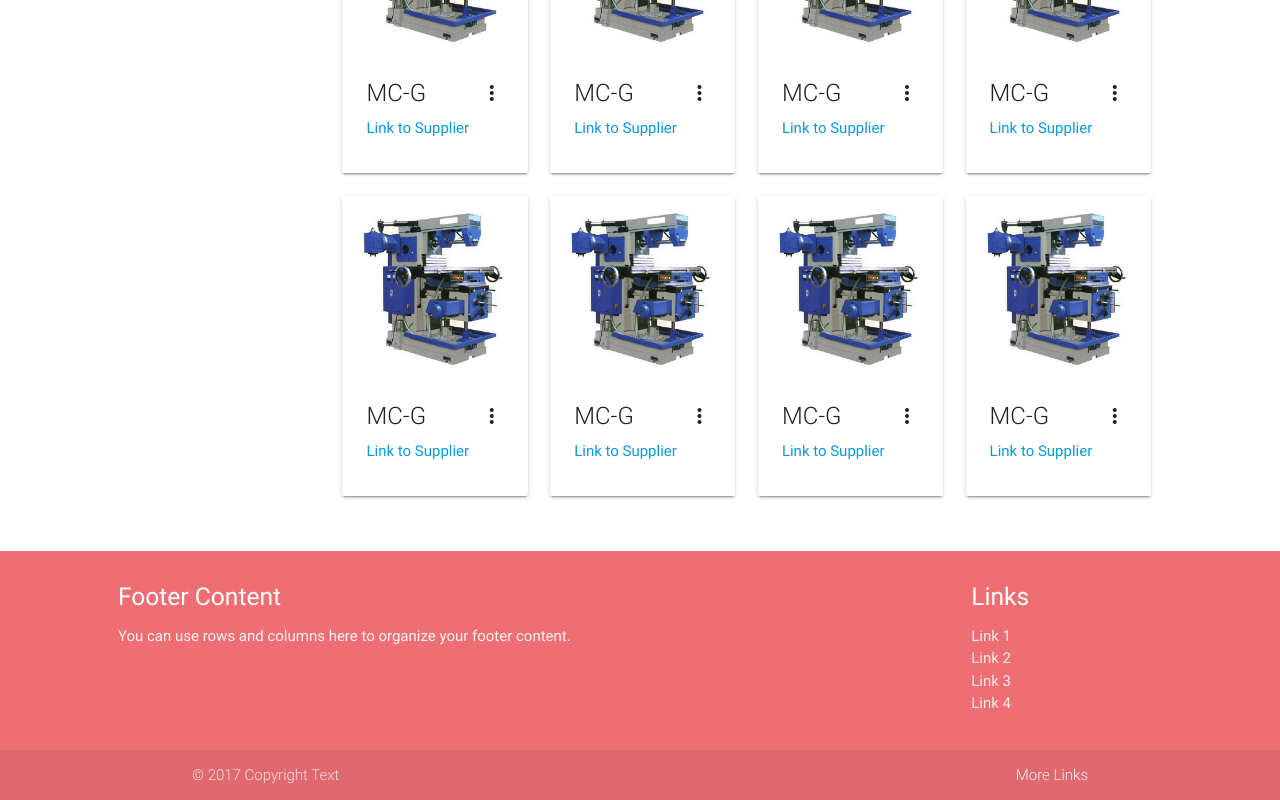
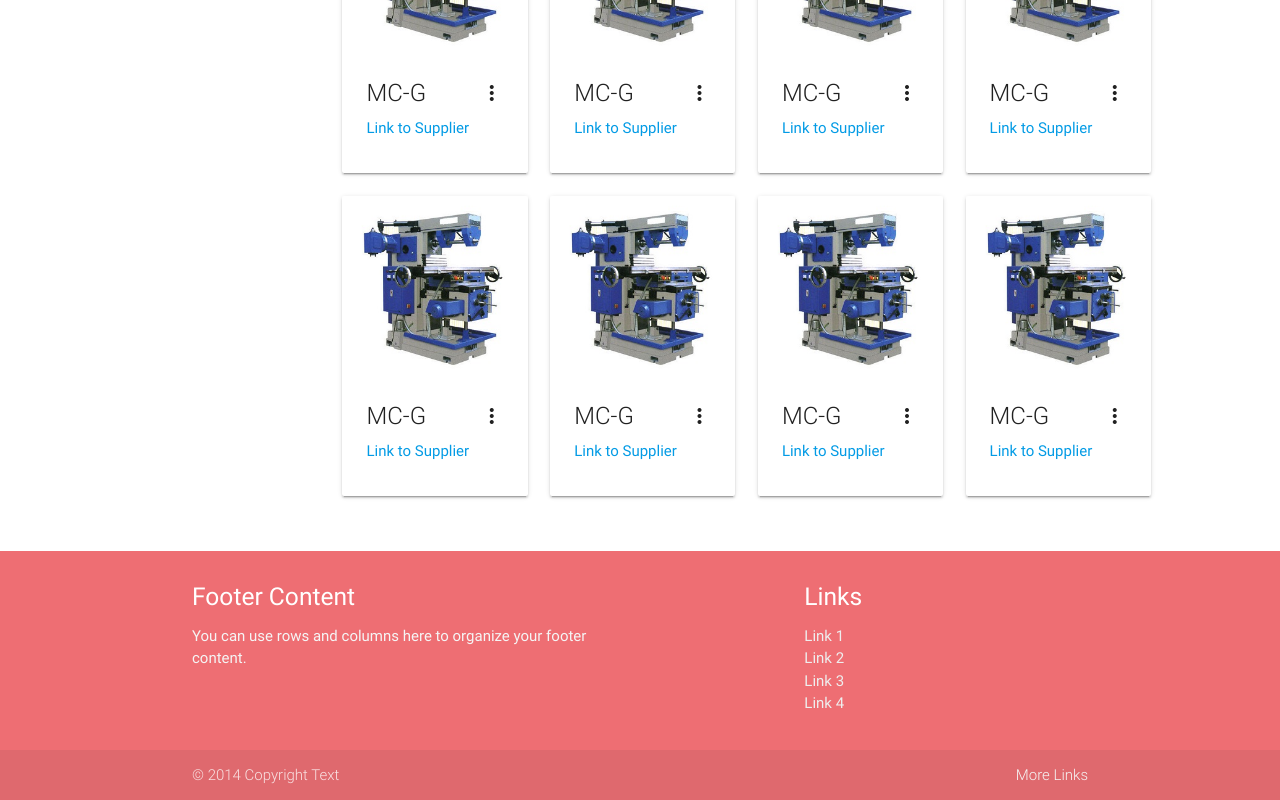
Before and after one commit to spell911/machinex-moc, an Angular app: page / in a window 1280 px wide. Shown: the part 1287-2087 px from the top of the page. Built offline with nearby package versions, Linux system fonts and the light colour scheme.

Commit message:
package.json

```diff
--- a/package.json
+++ b/package.json
@@ -26,8 +26,8 @@
     "zone.js": "^0.7.2"
   },
   "devDependencies": {
-    "@angular/cli": "^1.3.1",
-    "@angular/compiler-cli": "^2.3.1",
+    "@angular/cli": "^1.3.2",
+    "@angular/compiler-cli": "^2.4.10",
     "@types/jasmine": "2.5.38",
     "@types/node": "^6.0.42",
     "codelyzer": "~2.0.0-beta.1",
--- a/src/app/footer/footer.component.html
+++ b/src/app/footer/footer.component.html
@@ -1,11 +1,11 @@
 <footer class="page-footer">
+  <div class="container">
     <div class="row">
-              <div class="col s12 m4 l1"></div>
-              <div class="col l8 s12">
+      <div class="col l6 s12">
         <h5 class="white-text">Footer Content</h5>
         <p class="grey-text text-lighten-4">You can use rows and columns here to organize your footer content.</p>
       </div>
-              <div class="col l2 s12">
+      <div class="col l4 offset-l2 s12">
         <h5 class="white-text">Links</h5>
         <ul>
           <li><a class="grey-text text-lighten-3" href="#!">Link 1</a></li>
@@ -14,11 +14,11 @@
           <li><a class="grey-text text-lighten-3" href="#!">Link 4</a></li>
         </ul>
       </div>
-              <div class="col s12 m4 l1"></div>
+    </div>
   </div>
   <div class="footer-copyright">
     <div class="container">
-            © 2017 Copyright Text
+    © 2014 Copyright Text
     <a class="grey-text text-lighten-4 right" href="#!">More Links</a>
     </div>
   </div>
```
Lines whose indentation alone changed are shown as unchanged.
